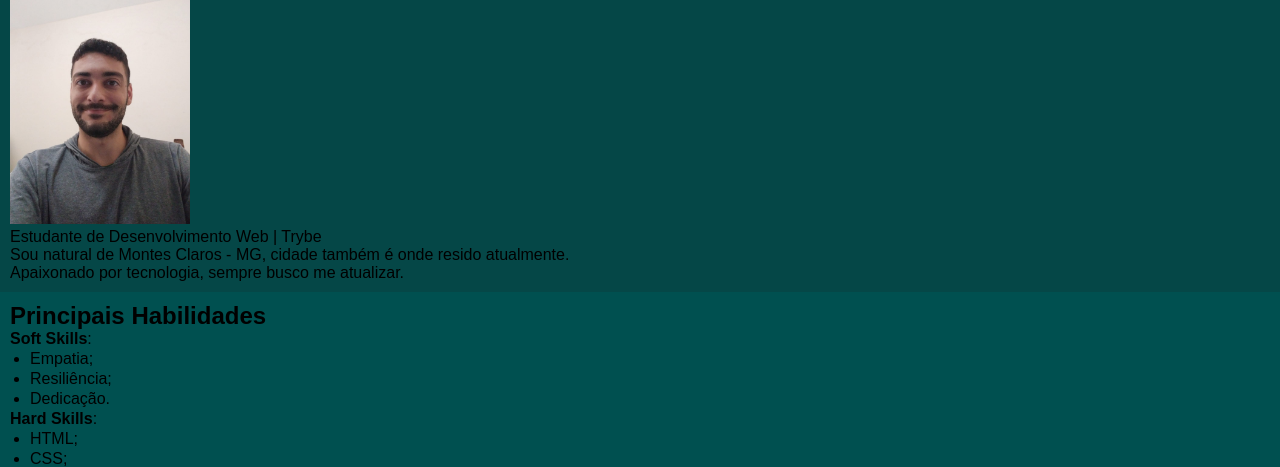
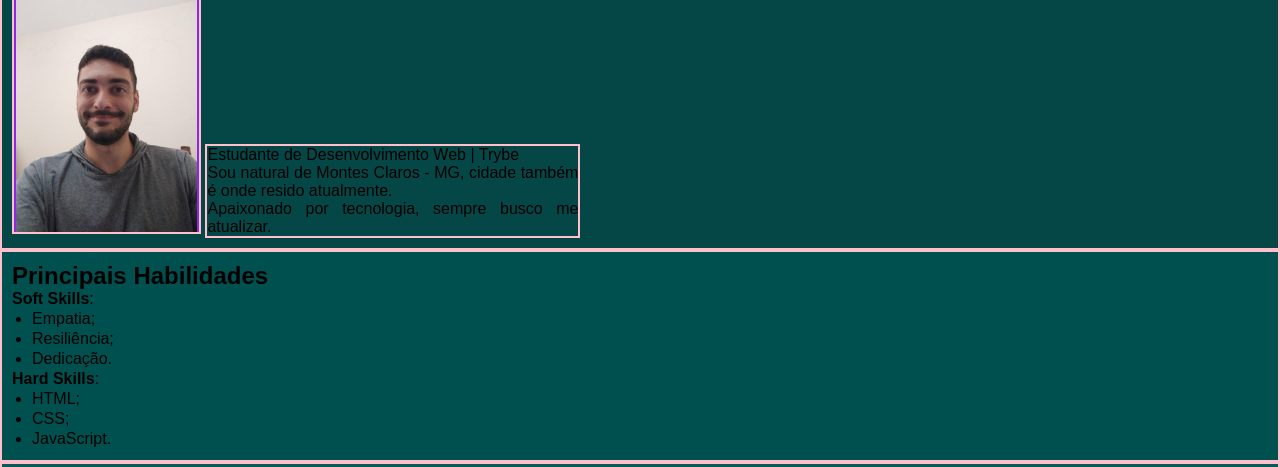
Before and after one commit to 1lucascq/1lucascq.github.io, a plain HTML site: page index.html in a window 1280 px wide. Shown: the part 70-537 px from the top of the page. Drawn offline with nearby package versions, Linux system fonts and the light colour scheme.

Commit message:
Atualiza estilizaçao da imagem

```diff
--- a/index.html
+++ b/index.html
@@ -14,12 +14,15 @@
   <body>
     <div class="sectionAboutMe">
       <h1 class="nome">Lucas Costa Quadros</h1>
-      <img class="fotoLucas" src="Lucas.jpeg" alt="Foto profissional Lucas Costa" width="180px">
-      <p>Estudante de Desenvolvimento Web | Trybe</p>
-      <p>Sou natural de Montes Claros - MG, cidade também é onde resido atualmente. <br>
+      <div class="fotoContainer">
+        <img class="fotoLucas" src="Lucas.jpeg" alt="Foto profissional Lucas Costa">
+      </div>
+      <div class="textContainer">
+        <p>Estudante de Desenvolvimento Web | Trybe</p>
+        <p>Sou natural de Montes Claros - MG, cidade também é onde resido atualmente. <br>
         Apaixonado por tecnologia, sempre busco me atualizar. </p>
+      </div>
     </div>
-
     <div class="sectionSkills">
       <h2 class="Ulist">Principais Habilidades</h2>
       <ul><strong>Soft Skills</strong>:
--- a/stylesheet.css
+++ b/stylesheet.css
@@ -2,11 +2,6 @@
     padding: 0;
     margin: 0;
     box-sizing: border-box
-}
-
-.nome {
-    font-family: EB Garamond, serif;
-    text-align: center;
 }
 
 body {
@@ -16,10 +11,46 @@ body {
     /*POR QUÊ NÃO FUNCIONOU? text-decoration: none; */
 }
 
+div {
+    border: 2px solid pink;
+}
+.nome {
+    font-family: EB Garamond, serif;
+    text-align: center;
+}
+
 .sectionAboutMe {
     background-color: #054747;
     padding: 10px;
 }
+
+.fotoContainer {
+    height: 250px;
+    /* width: 190px; */
+    padding: 2px;
+    background-color: blueviolet;
+    display: inline-block;
+}
+
+.textContainer {
+    display: inline-block;
+    max-width: 375px;
+    margin-bottom: 00px;
+
+}
+
+.fotoLucas {
+    width: 181px;
+}
+
+.estudanteTrybe {
+    top: 10px;
+    color: white;
+}
+
+/* div:nth-child(2) p:nth-of-type(2) {
+    color: aqua;
+} */
 
 .sectionSkills {
     background-color: #005050;
@@ -36,9 +67,13 @@ body {
 
 .sectionLinks {
     background-color: #0a5858;
+
 }
 .links {
     text-decoration: none;
+}
+
+.sectionSkills {
 }
 
 .logoLinkedin {
```
